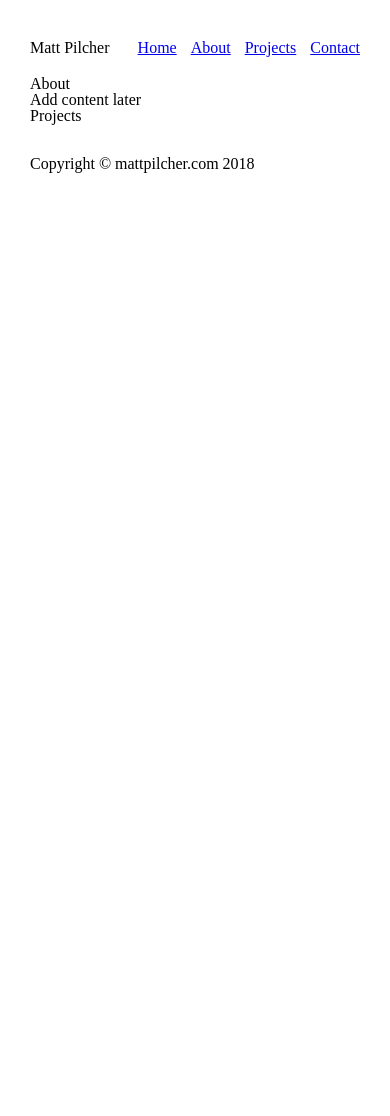
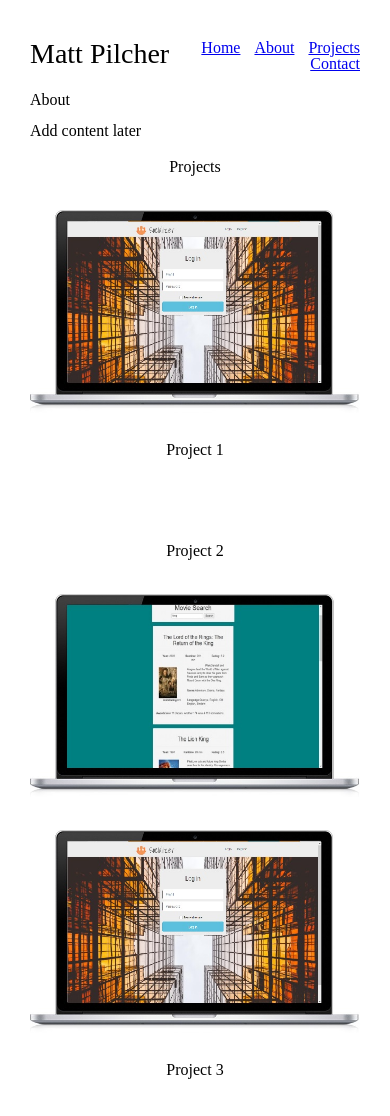
Before and after one commit to matt-pilcher/portfolio-site, a plain HTML site: page index.html in a window 390 px wide. Shown: the top 1116 px of the page. Before the commit the page ends 844 px from the top, so only its background shows below. Drawn offline with Linux system fonts and the light colour scheme.

Commit message:
finish initial structure and add media queries

```diff
--- a/css/style.css
+++ b/css/style.css
@@ -87,6 +87,15 @@ table {
 	width: 25%;
 }
 
+/* Typography */
+
+h1 {
+	font-size: 28px;
+}
+h2, h3, h4 {
+	margin-bottom: 15px;
+}
+
 /* Header */
 
 .logo {
@@ -101,3 +110,30 @@ nav ul li {
 	display: inline;
 	padding-left: 10px;
 }
+
+/* Projects */
+
+.projects h3 {
+  text-align: center;
+  padding: 20px 0;
+}
+.projects img {
+    width: 100%;
+    height: auto;
+}
+.project {
+  padding-bottom: 30px
+}
+.project-details {
+  text-align: center;
+}
+.project-details h4 {
+  padding: 20px 0;
+}
+
+@media only screen and (max-width: 480px) {
+  .row,
+  .col-1-2 {
+    width: 100%;
+  }
+}
--- a/index.html
+++ b/index.html
@@ -24,22 +24,56 @@
     	</nav>
     </header>
 
-    <section class="container" id="about">
+    <section class="container group" id="about">
     	<h2>About</h2>
     	<p>Add content later</p>
 
     </section>
 
-    <section class="container" id="projects">
+    <section class="container projects" id="projects">
     	<h3>Projects</h3>
 
-    	<article class="row">
+    	<article class="row project">
     		<div class="col-1-2">
+    		  <img src="img/p4.jpg"></img>
+
+
+    		</div><!--
+
+    		--><div class="col-1-2 project-details">
+    		  <h4>Project 1</h4>
 
 
     		</div>
 
+    	</article>
+
+    	<article class="row project">
+    		<div class="col-1-2 project-details">
+    		  <h4>Project 2</h4>
+
+
+
+    		</div><!--
+
+    		--><div class="col-1-2">
+    		  <img src="img/p6.jpg"></img>
+
+
+
+    		</div>
+
+    	</article>
+
+    	<article class="row project">
     		<div class="col-1-2">
+    		  <img src="img/p4.jpg"></img>
+
+
+    		</div><!--
+
+    		--><div class="col-1-2 project-details">
+    		  <h4>Project 3</h4>
 
 
     		</div>
@@ -48,7 +82,7 @@
 
     </section>
 
-    <footer class="container">
+    <footer class="container group">
       <p>Copyright &copy; mattpilcher.com 2018</p>
     </footer>
   </body>
```
Also changed, not shown: img/p4.jpg (added), img/p6.jpg (added).
